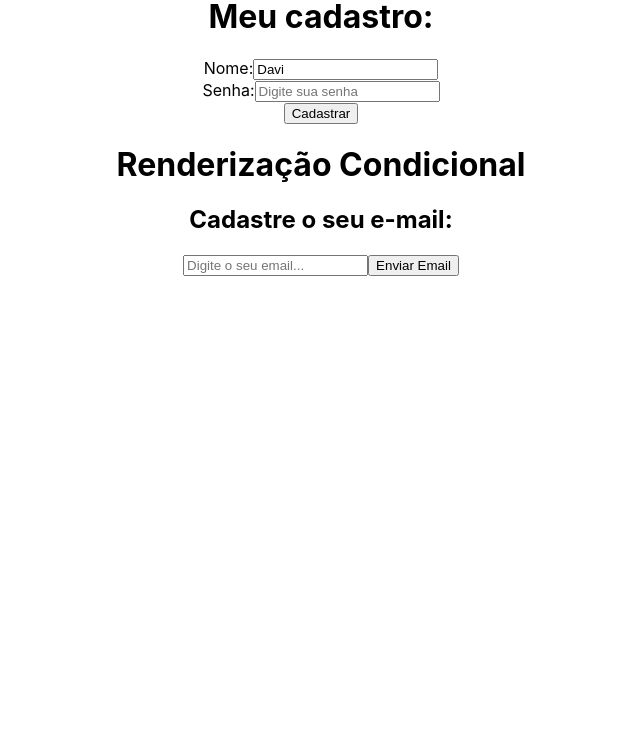
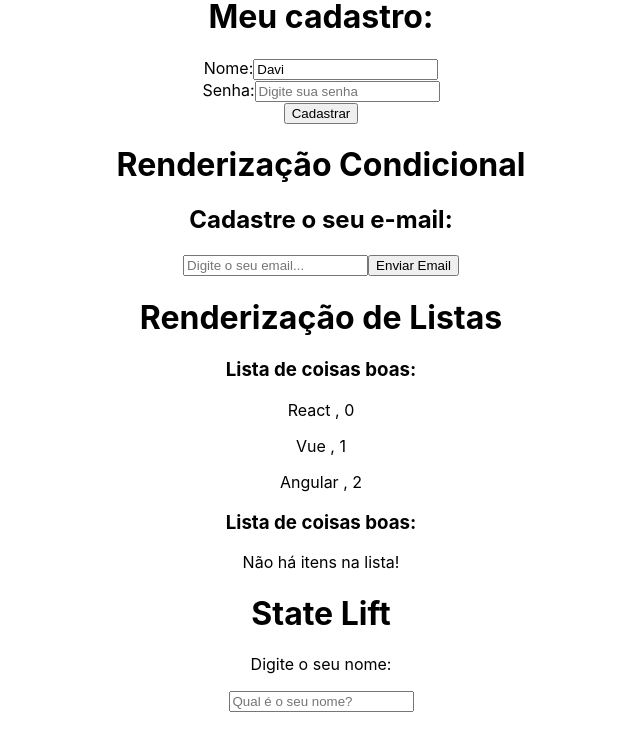
Before and after one commit to krokreti/react-training, a React (Create React App) app in the folder practice-project/: page / in a window 1280 px wide. Shown: the part 979-1729 px from the top of the page, without its empty margins (319-959 px from the left). Built offline with nearby package versions, Linux system fonts and the light colour scheme.

Commit message:
Renderização de Listas

```diff
--- a/practice-project/src/App.js
+++ b/practice-project/src/App.js
@@ -6,11 +6,17 @@ import Pessoa from './Components/Pessoa';
 import SayMyName from './Components/SayMyName';
 import Form from './Components/Form'
 import Condicional from './Components/Condicional';
+import OutraLista from './Components/OutraLista';
+import SeuNome from './Components/SeuNome';
+import { useState } from 'react';
+import Saudacao from './Components/Saudacao';
 
 function App() {
 
   const name = "Davi";
   const url = "https://via.placeholder.com/150";
+  const meusItens = ['React', 'Vue', 'Angular']
+  const [nome, setNome] = useState();
 
   return (
     <div className="App">
@@ -26,6 +32,14 @@ function App() {
       <Form/>
       <h1>Renderização Condicional</h1>
       <Condicional/>
+      <h1>Renderização de Listas</h1>
+      <OutraLista itens={meusItens} />
+      <OutraLista itens={[]} />
+      <h1>State Lift</h1>
+      <SeuNome setNome={setNome} />
+      {nome}
+      <Saudacao nome={nome} />
+
     </div>
   );
 }
--- /dev/null
+++ b/practice-project/src/Components/OutraLista.jsx
@@ -0,0 +1,16 @@
+function OutraLista({ itens }) {
+    return (
+        <>
+            <h3>Lista de coisas boas:</h3>
+            {
+                itens.length > 0 ? (
+                    itens.map((item, index) => (<p key={index}>{ item } , { index } </p>))
+                ) : (
+                    <p> Não há itens na lista!</p>
+                )
+            }
+        </>
+    )
+}
+
+export default OutraLista
--- /dev/null
+++ b/practice-project/src/Components/Saudacao.jsx
@@ -0,0 +1,16 @@
+function Saudacao({nome}) {
+    function gerarSaudacao(algumNome) {
+        return `Olá ${algumNome}, tudo bem?`
+    }
+    return <>
+    {
+    nome && (
+        <p>
+
+            { gerarSaudacao(nome)}
+        </p>
+    )}
+    </>
+}
+
+export default Saudacao
--- /dev/null
+++ b/practice-project/src/Components/SeuNome.jsx
@@ -0,0 +1,10 @@
+function SeuNome({setNome}) {
+    return (
+        <div>
+            <p>Digite o seu nome:</p>
+            <input type="text" name="" id="" placeholder="Qual é o seu nome?" onChange={(e) => setNome(e.target.value)}/>
+        </div>
+    )
+}
+
+export default SeuNome
```
